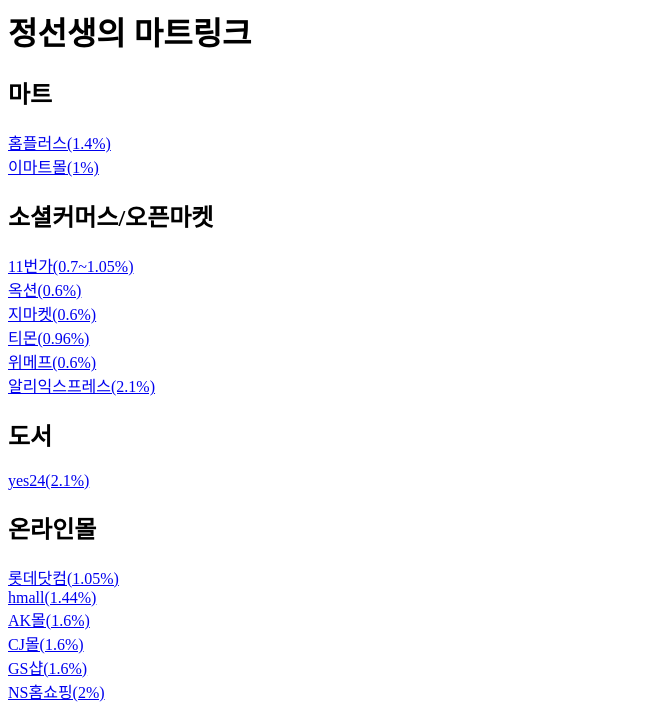
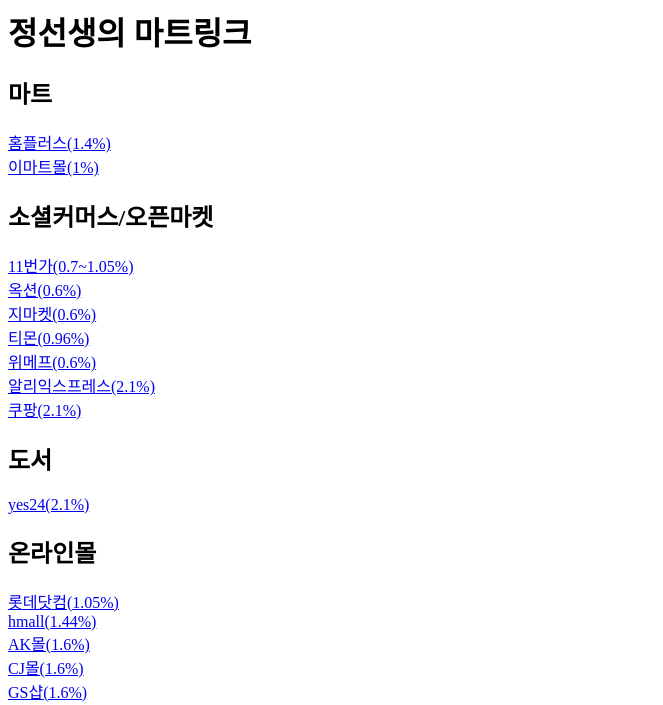
Before and after one commit to jungkoo/jungkoo.github.io, a plain HTML site: page index.html in a window 1280 px wide. Shown: the top 705 px of the page, without its empty margins (0-663 px from the left). Drawn offline with Linux system fonts and the light colour scheme.

Commit message:
Update index.html

```diff
--- a/index.html
+++ b/index.html
@@ -10,7 +10,7 @@
 <a href="http://click.linkprice.com/click.php?m=tmon&a=A100567992&l=0000">티몬(0.96%)</a><br/>
 <a href="http://click.linkprice.com/click.php?m=makeprice&a=A100567992&l=0000">위메프(0.6%)</a><br/>
 <a href="http://click.linkprice.com/click.php?m=aliexpress&a=A100567992&l=0000">알리익스프레스(2.1%)</a><br/>
-
+<a href="http://click.linkprice.com/click.php?m=coupang&a=A100567992&l=0000">쿠팡(2.1%)</a><br/>
 
 <h2>도서</h2>
 <a href="http://click.linkprice.com/click.php?m=yes24&a=A100567992&l=0000">yes24(2.1%)</a><br/>
```
